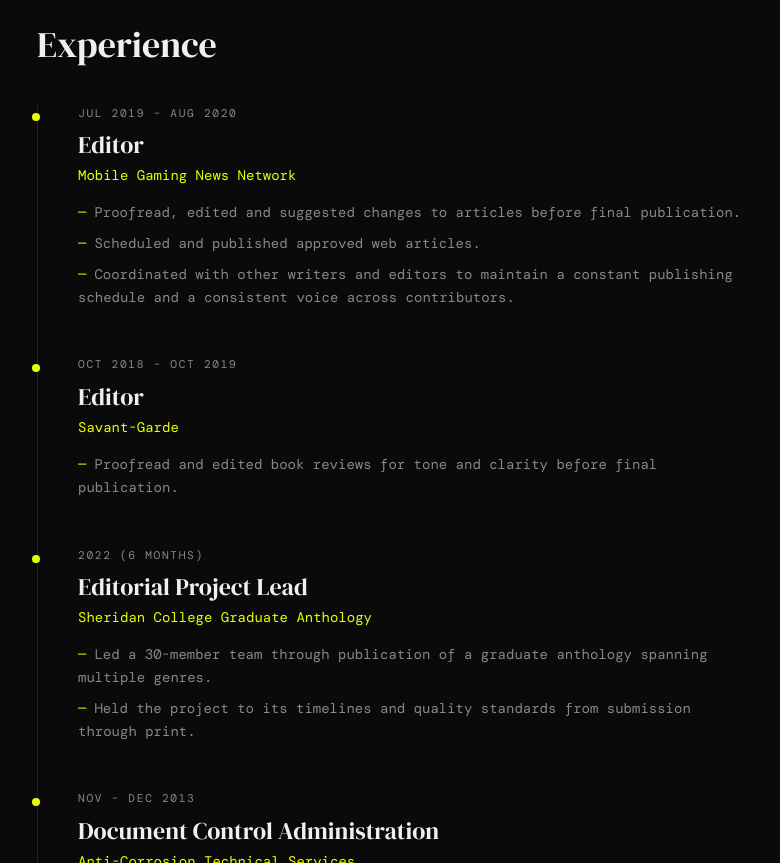
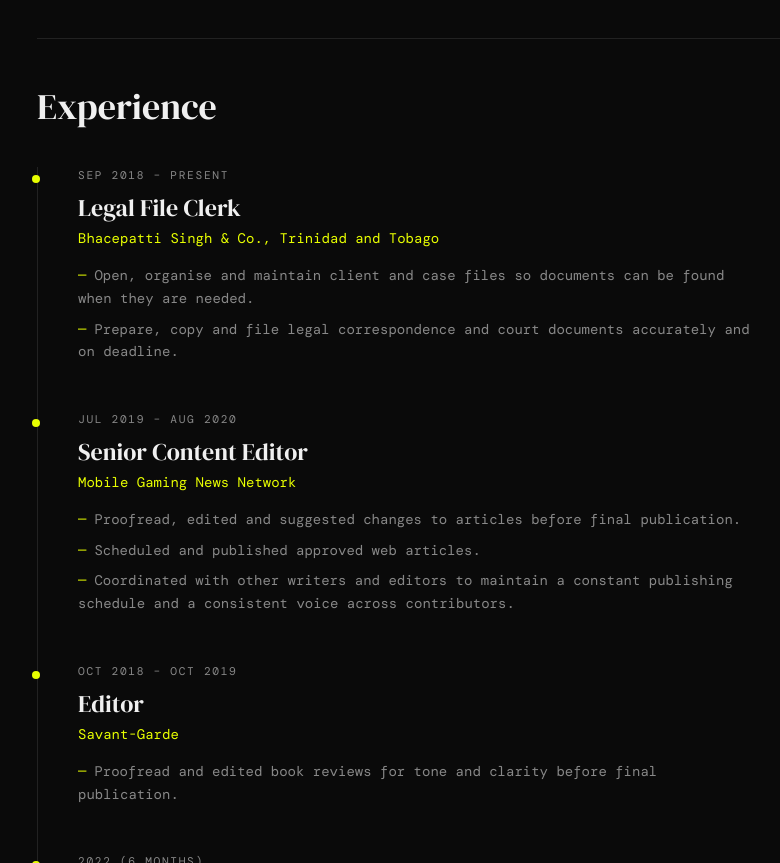
Before and after one commit to Calsolum/Portfolio, a Next.js app: page /about in a window 1280 px wide. Shown: the part 1200-2063 px from the top of the page, without its empty margins (67-847 px from the left). Built offline with nearby package versions, Linux system fonts and the light colour scheme.

Commit message:
Add current Legal File Clerk role and Senior Content Editor title
Co-Authored-By: Claude Opus 5.5 (1M context) <noreply@anthropic.com>
Claude-Session: https://claude.ai/code/session_01Ke5WmYz8TgCJAYLnyrZjEw

```diff
--- a/src/content/about.html
+++ b/src/content/about.html
@@ -1,6 +1,6 @@
 <p>Tariq Singh is an editor and writer based in Brampton, Ontario, with an Honours Bachelor in Creative Writing and Publishing from Sheridan College.</p>
 
-<p>He has edited for publication at Mobile Gaming News Network and Savant-Garde, proofreading and line-editing articles and book reviews and keeping a multi-writer publishing schedule on time. At Sheridan he led the 30-member team that took the graduate anthology from submissions to print.</p>
+<p>He has edited for publication as Senior Content Editor at Mobile Gaming News Network and as an editor at Savant-Garde, proofreading and line-editing articles and book reviews and keeping a multi-writer publishing schedule on time. In 2022 he led the 30-member team that took the Sheridan graduate anthology from submissions to print. Since 2018 he has worked as a Legal File Clerk at Bhacepatti Singh &amp; Co., where accuracy and deadlines are the job.</p>
 
 <p>His own writing spans interactive fiction, fantasy novels, mystery novellas, poetry, stage adaptations, and screenwriting. His games are built in Visual Novel Maker and RPG Maker and are still in development — the <a href="https://ns-kt.itch.io/mansion-of-fate">Mansion of Fate prologue</a> and <a href="https://ns-kt.itch.io/choices">Choices</a> are playable free on itch.io.</p>
 
--- a/src/data/site.ts
+++ b/src/data/site.ts
@@ -350,7 +350,16 @@ export interface ExperienceEntry {
 
 export const experience: ExperienceEntry[] = [
   {
-    role: "Editor",
+    role: "Legal File Clerk",
+    org: "Bhacepatti Singh & Co., Trinidad and Tobago",
+    period: "Sep 2018 – Present",
+    bullets: [
+      "Open, organise and maintain client and case files so documents can be found when they are needed.",
+      "Prepare, copy and file legal correspondence and court documents accurately and on deadline.",
+    ],
+  },
+  {
+    role: "Senior Content Editor",
     org: "Mobile Gaming News Network",
     period: "Jul 2019 – Aug 2020",
     bullets: [
```
